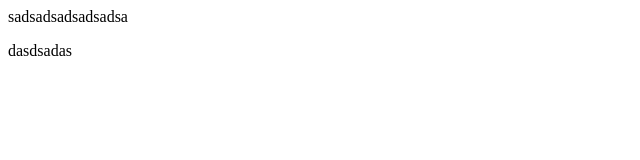
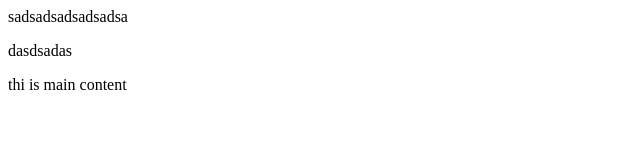
Before and after one commit to HenTaiLambo/Lambo, a plain HTML site: page index.html in a window 1280 px wide. Shown: the whole page, without its empty margins (0-640 px from the left). Drawn offline with Linux system fonts and the light colour scheme.

Commit message:
diyicigenggai

```diff
--- a/index.html
+++ b/index.html
@@ -8,5 +8,6 @@
 	<div>sadsadsadsadsadsa
 	<p>dasdsadas</p>
 	</div>
+	<div>thi is main content</div>
 </body>
 </html>
```
